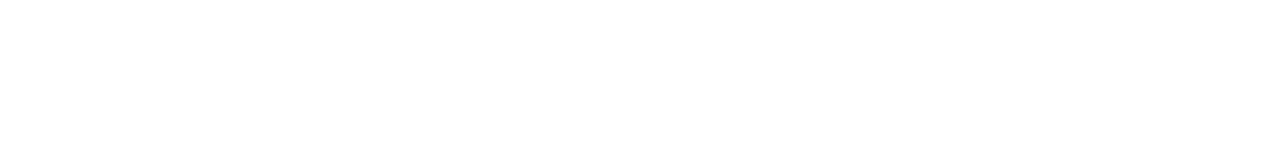
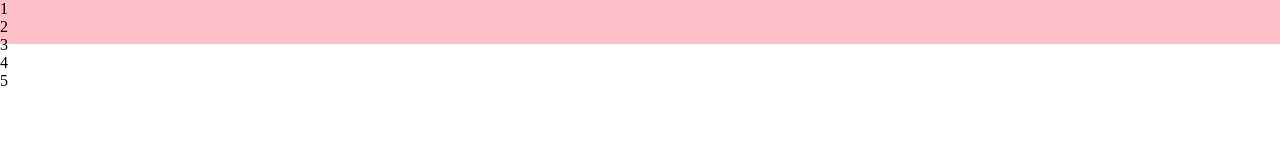
Before and after one commit to yzx6/dome3, a plain HTML site: page src/index.html in a window 1280 px wide. Drawn offline with Linux system fonts and the light colour scheme.

Commit message:
head项目完成

```diff
--- a/src/css/style.css
+++ b/src/css/style.css
@@ -16,3 +16,9 @@ html {
     display: flex;
     flex-direction: column;
 }
+
+.header {
+    width: 100%;
+    height: 44px;
+    background: pink;
+}
--- a/src/index.html
+++ b/src/index.html
@@ -11,7 +11,15 @@
 
 <body>
     <div class="wrap">
-        <header class="header"></header>
+        <header class="header">
+            <ul>
+                <li>1</li>
+                <li>2</li>
+                <li>3</li>
+                <li>4</li>
+                <li>5</li>
+            </ul>
+        </header>
         <main class="main"></main>
         <footer class="footer"></footer>
     </div>
```
